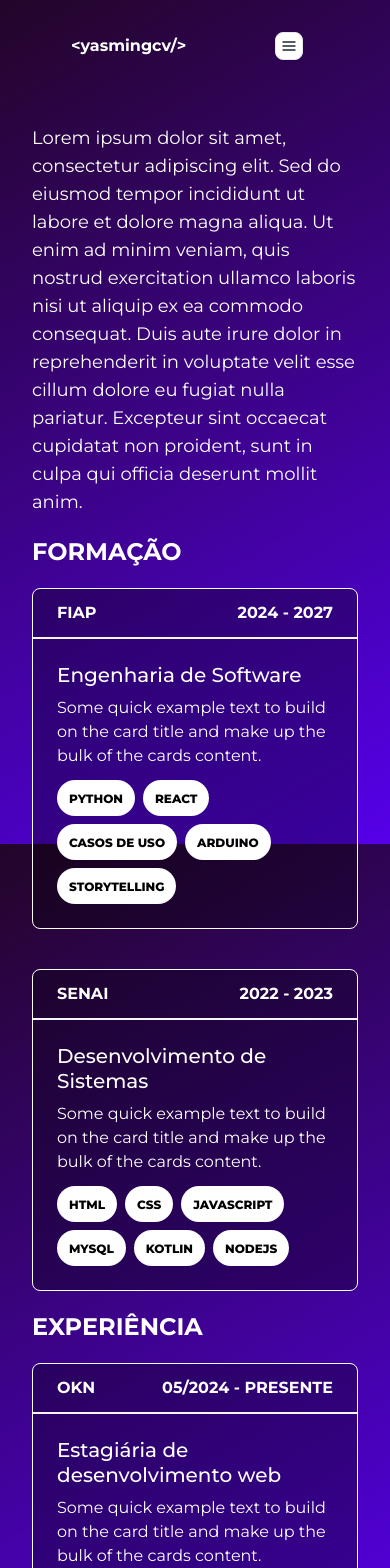
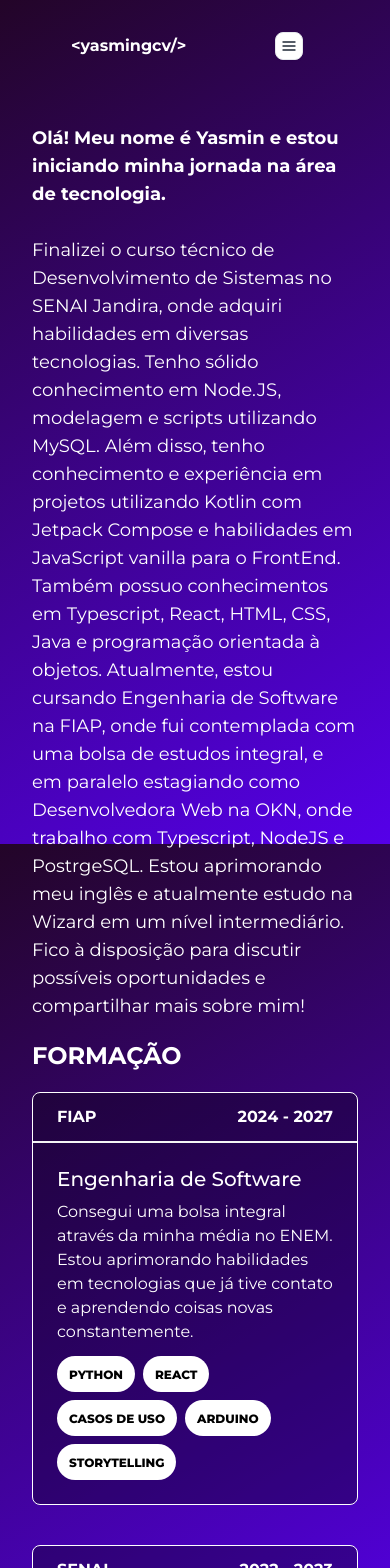
Before and after one commit to yasmingcv/portifolio, a React (Vite) app: page /sobre in a window 390 px wide. Shown: the top 1568 px of the page. Built offline with nearby package versions, Linux system fonts and the light colour scheme.

Commit message:
feat: responsiveness

```diff
--- a/src/pages/About.jsx
+++ b/src/pages/About.jsx
@@ -5,13 +5,22 @@ export default function About() {
     <div className="w-full h-full text-white flex flex-col gap-x-20 justify-center items-center">
       <div className="max-w-5xl">
         <p className="text-lg">
-          Lorem ipsum dolor sit amet, consectetur adipiscing elit. Sed do
-          eiusmod tempor incididunt ut labore et dolore magna aliqua. Ut enim ad
-          minim veniam, quis nostrud exercitation ullamco laboris nisi ut
-          aliquip ex ea commodo consequat. Duis aute irure dolor in
-          reprehenderit in voluptate velit esse cillum dolore eu fugiat nulla
-          pariatur. Excepteur sint occaecat cupidatat non proident, sunt in
-          culpa qui officia deserunt mollit anim.
+          <strong>Olá! Meu nome é Yasmin e estou iniciando minha jornada na área de
+          tecnologia.</strong>
+          <br/>
+          <br/>
+          Finalizei o curso técnico de Desenvolvimento de Sistemas
+          no SENAI Jandira, onde adquiri habilidades em diversas tecnologias.
+          Tenho sólido conhecimento em Node.JS, modelagem e scripts utilizando
+          MySQL. Além disso, tenho conhecimento e experiência em projetos
+          utilizando Kotlin com Jetpack Compose e habilidades em JavaScript
+          vanilla para o FrontEnd. Também possuo conhecimentos em Typescript,
+          React, HTML, CSS, Java e programação orientada à objetos. Atualmente,
+          estou cursando Engenharia de Software na FIAP, onde fui contemplada
+          com uma bolsa de estudos integral, e em paralelo estagiando como
+          Desenvolvedora Web na OKN, onde trabalho com Typescript, NodeJS e PostrgeSQL. Estou aprimorando meu inglês e atualmente
+          estudo na Wizard em um nível intermediário. Fico à disposição para
+          discutir possíveis oportunidades e compartilhar mais sobre mim!
         </p>
         <div>
           <h3 className="font-bold text-2xl mt-5">FORMAÇÃO</h3>
@@ -21,23 +30,28 @@ export default function About() {
               institution="FIAP"
               course="Engenharia de Software"
               time="2024 - 2027"
-              description="Some quick example text to build on the card title and make up the
-            bulk of the cards content."
+              description="Consegui uma bolsa integral através da minha média no ENEM. Estou aprimorando habilidades em tecnologias que já tive contato e aprendendo coisas novas constantemente."
               stacks={[
                 "Python",
                 "React",
                 "Casos de Uso",
                 "Arduino",
-                "Storytelling"
+                "Storytelling",
               ]}
             />
             <CardFormation
               institution="SENAI"
               course="Desenvolvimento de Sistemas"
               time="2022 - 2023"
-              description="Some quick example text to build on the card title and make up the
-            bulk of the cards content."
-              stacks={["HTML", "CSS", "Javascript", "MySQL", "Kotlin", "NodeJS"]}
+              description="O pontapé inicial na minha jornada em tecnologia. Pude desenvolver um TCC robusto voltado para academias e aplicar todas as habilidades que obtive durante o curso."
+              stacks={[
+                "HTML",
+                "CSS",
+                "Javascript",
+                "MySQL",
+                "Kotlin",
+                "NodeJS",
+              ]}
             />
           </div>
         </div>
@@ -49,14 +63,13 @@ export default function About() {
               institution="OKN"
               course="Estagiária de desenvolvimento web"
               time="05/2024 - PRESENTE"
-              description="Some quick example text to build on the card title and make up the
-            bulk of the cards content."
+              description="Atuo no time de desenvolvimento backend. O contato com projetos e clientes de diversos ramos têm me ensinado muito sobre adaptabilidade, resiliência e trabalho em equipe. Além de estar aprendendo e aprimorando na prática minhas habilidades em banco de dados, NodeJS, Typescript, Git/Gitlab, dentre outras diversas tecnologias."
               stacks={[
                 "Typescript",
                 "NodeJS",
                 "Docker",
                 "PostgreSQL",
-                "Javascript"
+                "Javascript",
               ]}
             />
           </div>
--- a/src/pages/Contact.jsx
+++ b/src/pages/Contact.jsx
@@ -36,11 +36,11 @@ export default function Contact() {
   }
   return (
     <div className="text-white flex flex-col items-center w-full h-full gap-24">
-      <h3 className="font-bold text-6xl">Entre em contato</h3>
+      <h3 className="font-bold text-6xl text-center">Entre em contato</h3>
       <form className="flex flex-col gap-6 w-10/12">
-        <div className="flex flex-row gap-3 w-full">
+        <div className="flex flex-row gap-3 w-full max-md:flex-col max-md:gap-6">
           <input
-            className="w-1/2 h-14 rounded-3xl border border-white outline-none bg-transparent p-5"
+            className="w-1/2 h-14 rounded-3xl border border-white outline-none bg-transparent p-5 max-md:w-full"
             type="name"
             placeholder="Nome"
             value={name}
@@ -48,7 +48,7 @@ export default function Contact() {
             name="name"
           />
           <input
-            className="w-1/2 h-14 rounded-3xl border border-white outline-none bg-transparent p-5"
+            className="w-1/2 h-14 rounded-3xl border border-white outline-none bg-transparent p-5 max-md:w-full"
             type="email"
             placeholder="E-mail"
             value={email}
--- a/src/pages/Home.jsx
+++ b/src/pages/Home.jsx
@@ -1,24 +1,26 @@
 export default function Home() {
   return (
     <div className="text-white w-full h-full flex items-center justify-center">
-      <div className="grid grid-cols-2 max-w-5xl items-center justify-around text-right gap-4 px-20">
-        <div className="relative">
+      <div className="md:max-w-7xl grid grid-cols-2 max-w-5xl items-center justify-between text-right gap-4 px-20 max-lg:grid-cols-1 max-lg:justify-center max-lg:text-center">
+        <div>
           <img
-            className="h-96 w-96 object-cover"
-            src="https://static.vecteezy.com/ti/fotos-gratis/t2/26408779-mulher-movel-camera-casa-emocao-pessoa-selfie-blogueiro-telefone-smartphone-foto.jpg"
-            alt="Descrição"
+            className="h-80 w-auto object-cover max-lg:w-full max-lg:h-auto"
+            src="/src/assets/homeimg.png"
+            alt="Imagem de perfil"
           />
-          <div className="border border-solid border-white p-4 absolute left-0 -translate-x-10 top-10 h-96 w-96 z-10 pointer-events-none"></div>
+          {/* <div className="border border-solid border-white p-4 absolute left-0 -translate-x-10 top-10 h-96 w-96 z-10 pointer-events-none"></div> */}
         </div>
 
         <div className="flex flex-col gap-10">
           <p className="text-lg">
-            Olá, me chamo <span className="font-bold text-lg">Yasmin Gonçalves</span>
+            Olá, me chamo{" "}
+            <span className="font-bold text-lg">Yasmin Gonçalves</span>
           </p>
-          <h1 className="font-bold text-6xl">Desenvolvedora Fullstack</h1>
+          <h1 className="font-bold text-6xl max-sm:text-5xl">Full Stack</h1>
           <p className="text-lg">
-            Lorem ipsum dolor sit amet, consectetur adipiscing elit. Sed do
-            eiusmod tempor incididunt ut labore et dolore magna aliqua.
+            Sou desenvolvedora Full Stack, apaixonada por tecnologia e
+            aprendizado contínuo. Estou sempre em busca de evolução e me dedico
+            a realizar tudo com excelência.
           </p>
         </div>
       </div>
--- a/src/pages/ProjectPage.jsx
+++ b/src/pages/ProjectPage.jsx
@@ -17,8 +17,8 @@ export default function ProjectPage() {
 
   return (
     <div className="w-full h-full text-white flex flex-col items-center justify-center gap-10">
-      <div className="flex max-w-5xl gap-10">
-        <div className="w-2/5">
+      <div className="flex max-w-5xl gap-10 max-md:flex-col md:w-full">
+        <div className="w-2/5 max-md:w-full">
           <img
             className="w-full rounded-lg"
             src={project.image}
@@ -65,7 +65,7 @@ export default function ProjectPage() {
             </li>
           </ul>
         </div>
-        <div className="w-3/5">
+        <div className="w-3/5 flex flex-col gap-3 max-md:w-full">
           <h3 className="text-6xl font-bold">{project.name}</h3>
           <h3>{project.description}</h3>
         </div>
```
Also changed, not shown: src/assets/homeimg.png (added).
